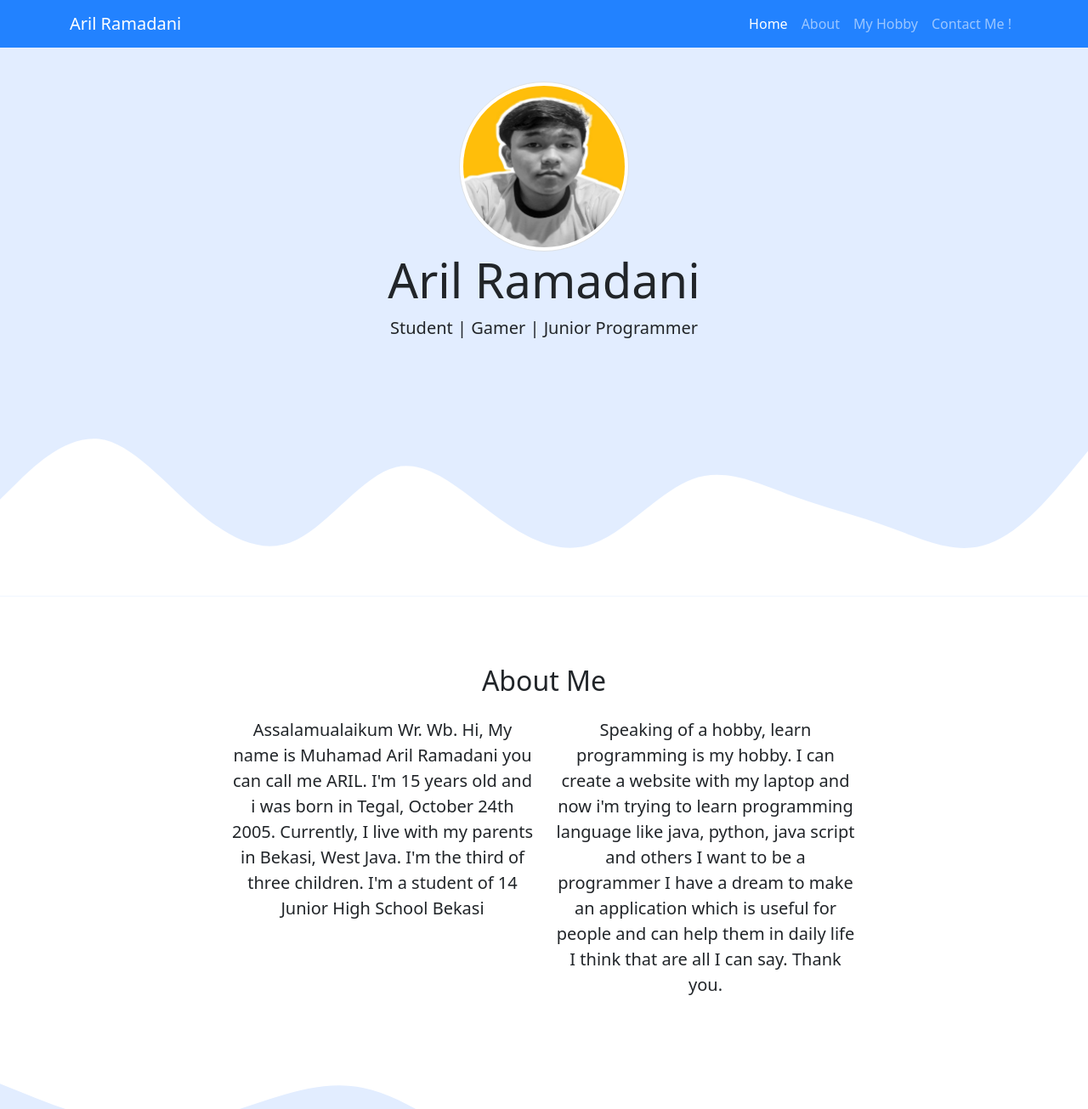
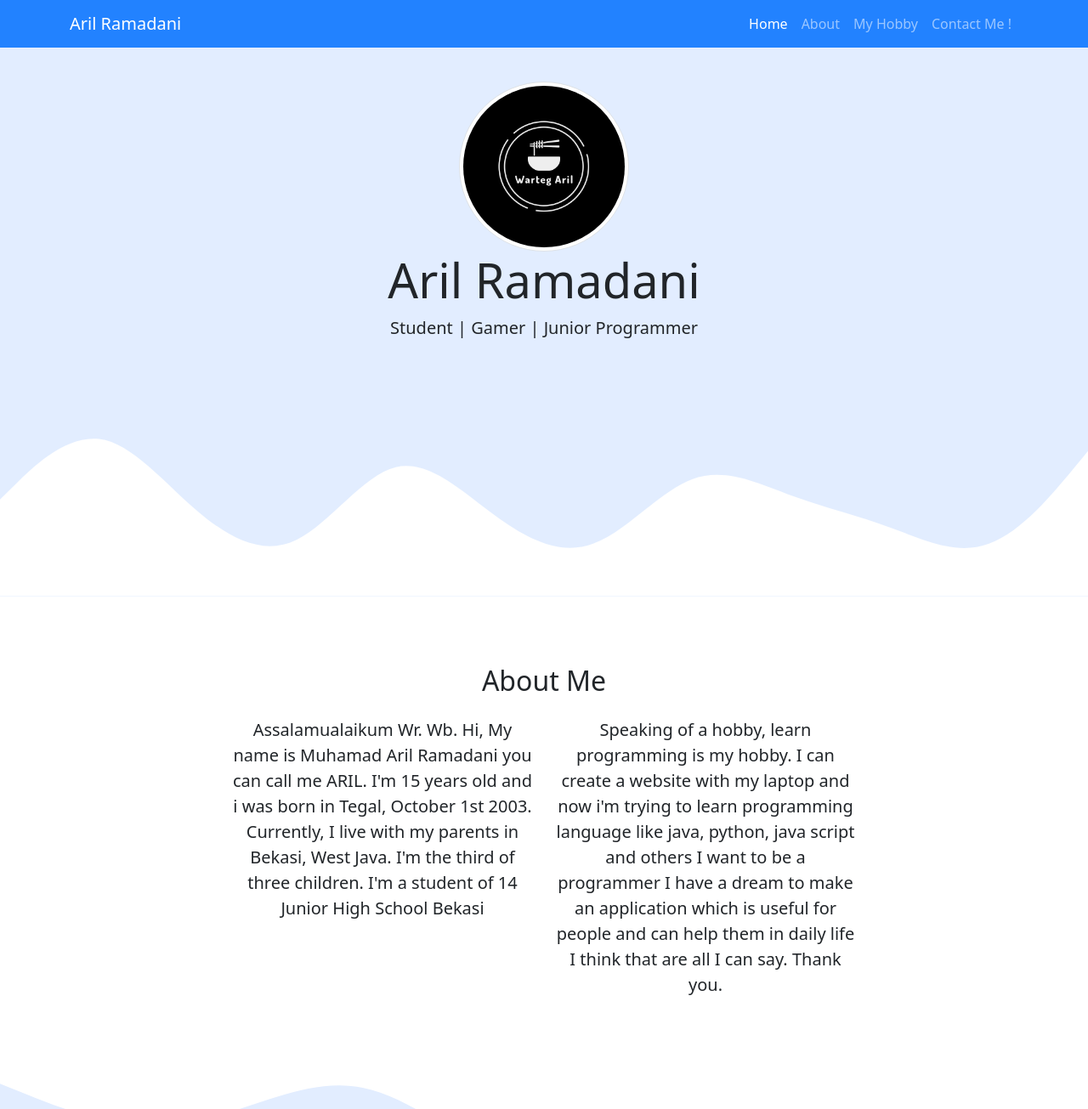
Before and after one commit to ArilRamadani/arilramadani.github.io, a plain HTML site: page index.html in a window 1280 px wide. Shown: the top 1305 px of the page at 85% size. Drawn offline with nearby package versions, Linux system fonts and the light colour scheme.

Commit message:
ganti foto profil

```diff
--- a/index.html
+++ b/index.html
@@ -46,7 +46,7 @@
 
     <!-- Jumbotron -->
     <section class="jumbotron text-center">
-      <img src="/img/Profil.jpeg" alt="Aril Ramadani" width="200px" class="rounded-circle img-thumbnail" />
+      <img src="/img/logo1.jpeg" alt="Aril Ramadani" width="200px" class="rounded-circle img-thumbnail" />
       <h1 class="display-4">Aril Ramadani</h1>
       <p class="lead">Student | Gamer | Junior Programmer</p>
       <svg xmlns="http://www.w3.org/2000/svg" viewBox="0 0 1440 320">
@@ -71,7 +71,7 @@
           <div class="col-md-4">
             <p>
               Assalamualaikum Wr. Wb.
-              Hi, My name is Muhamad Aril Ramadani you can call me ARIL. I'm 15 years old and i was born in Tegal, October 24th 2005. Currently, I live with my parents in Bekasi, West Java. I'm the third of three children. I'm a student of 14 Junior High School Bekasi
+              Hi, My name is Muhamad Aril Ramadani you can call me ARIL. I'm 15 years old and i was born in Tegal, October 1st 2003. Currently, I live with my parents in Bekasi, West Java. I'm the third of three children. I'm a student of 14 Junior High School Bekasi
             </p>
           </div>
           <div class="col-md-4">
```
Also changed, not shown: img/logo1.jpeg (added).
